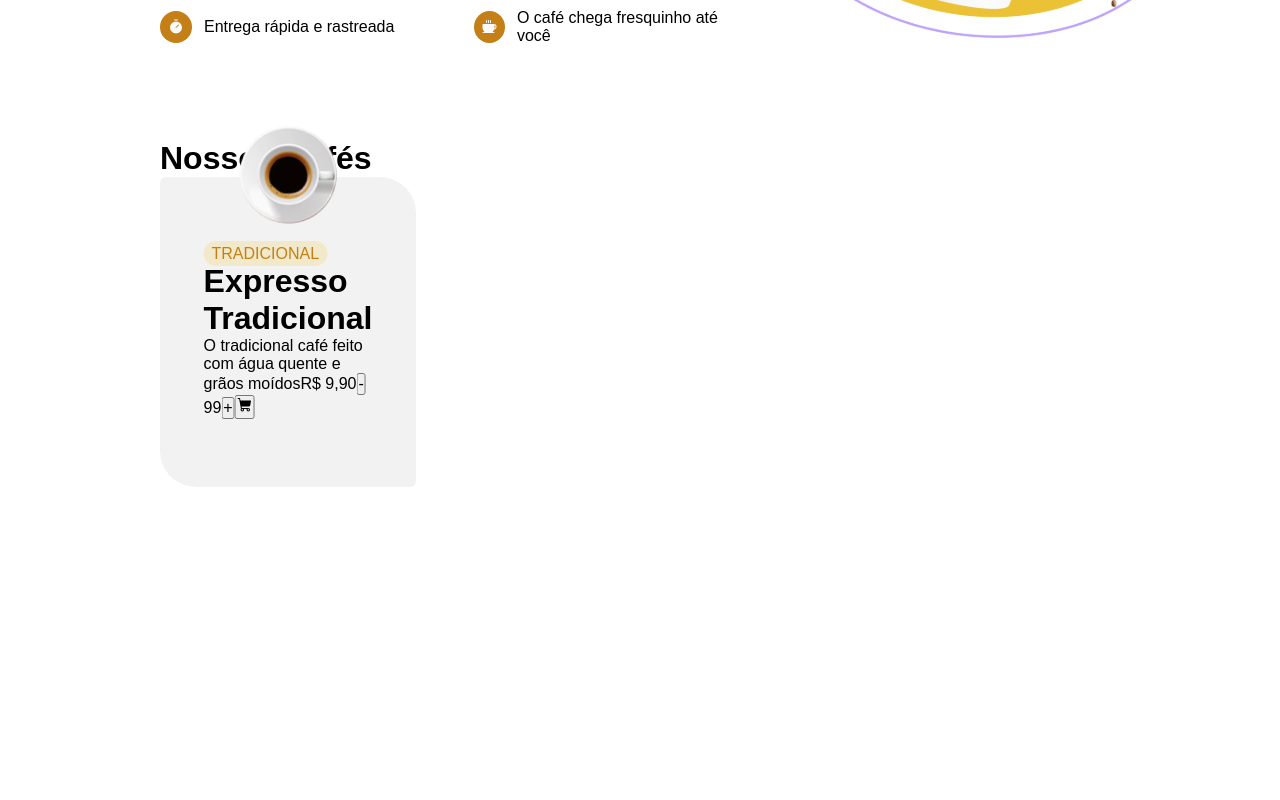
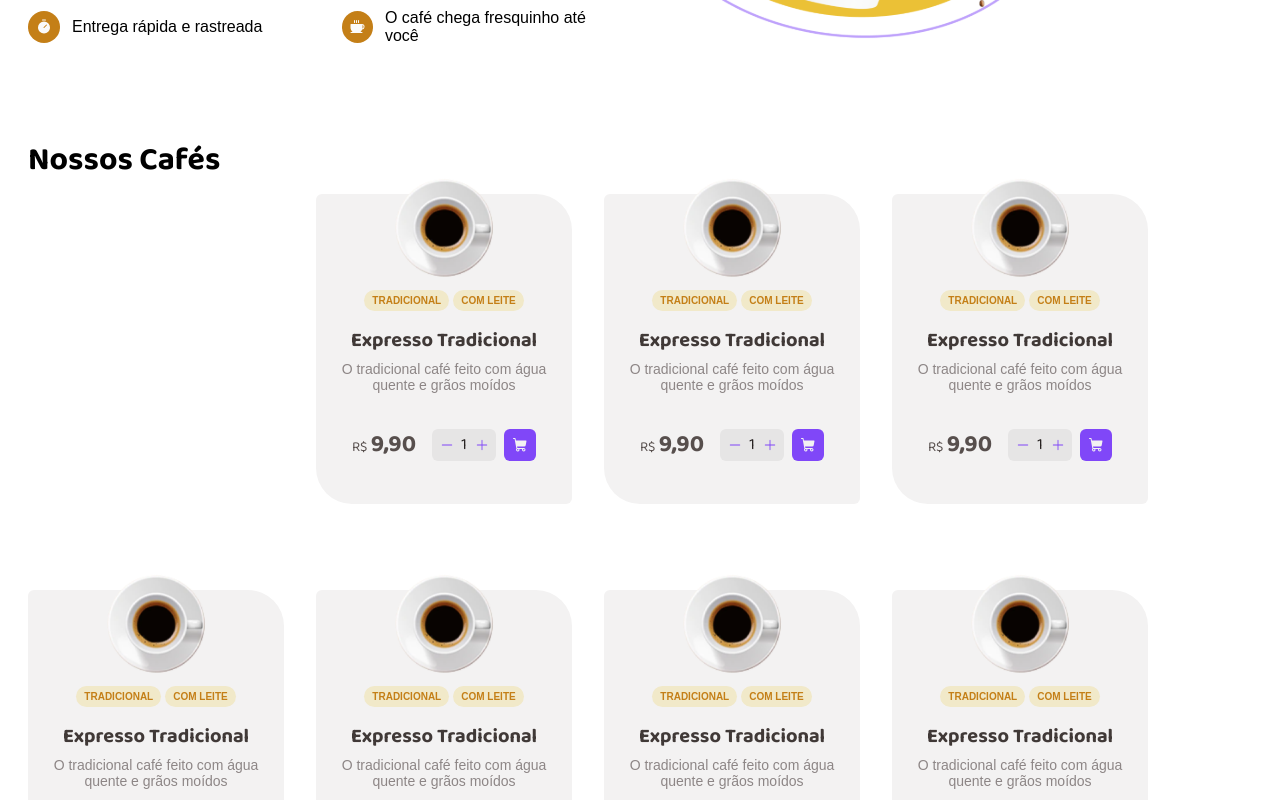
Before and after one commit to nson22/coffee-delivery-rocketseat, a React (Vite) app: page / in a window 1280 px wide. Shown: the part 480-1280 px from the top of the page. Before the commit the page ends 999 px from the top, so only its background shows below. Built offline with nearby package versions, Linux system fonts and the light colour scheme.

Commit message:
Ajustando laytout

```diff
--- a/src/components/Header/styles.ts
+++ b/src/components/Header/styles.ts
@@ -2,6 +2,7 @@ import styled from "styled-components";
 
 export const HeaderContainer = styled.div`
   display: flex;
+  max-width: 70rem;
   align-items: center;
   justify-content: space-between;
 
@@ -17,7 +18,6 @@ export const HeaderContainer = styled.div`
     }
   }
 `;
-
 
 const BaseButton = styled.button`
   display: flex;
--- a/src/layouts/DefaultLayout/styles.ts
+++ b/src/layouts/DefaultLayout/styles.ts
@@ -1,10 +1,11 @@
 import styled from "styled-components";
 
 export const LayoutContainer = styled.div`
+  display: flex;
+  align-items: center;
+  justify-content: center;
+  flex-direction: column;
   padding: 2rem 10rem;
-
   background: ${(props) => props.theme["gray-100"]};
-
-  display: flex;
-  flex-direction: column;
+  max-width: 70rem;
 `;
--- /dev/null
+++ b/src/pages/Home/components/CoffeeCard/index.tsx
@@ -0,0 +1,50 @@
+import { Minus, Plus, ShoppingCart } from "@phosphor-icons/react";
+import CafeExpresso from "../../../../assets/cd-expresso.svg";
+
+import {
+  CoffeeCardAddItem,
+  CoffeeCardContainer,
+  CoffeeCardDescrition,
+  CoffeeCardPrice,
+  CoffeeCardPriceContainer,
+  CoffeeCardQuantityContainer,
+  CoffeeCardTag,
+  CoffeeCardTagContainer,
+  CoffeeCardTitle,
+  CoffeeCardTitleDescription,
+} from "./style";
+
+export function CoffeeCard() {
+  return (
+    <CoffeeCardContainer>
+      <img src={CafeExpresso} alt="" />
+      <CoffeeCardDescrition>
+        <CoffeeCardTagContainer>
+          <CoffeeCardTag>TRADICIONAL</CoffeeCardTag>
+          <CoffeeCardTag>COM LEITE</CoffeeCardTag>
+        </CoffeeCardTagContainer>
+        <CoffeeCardTitle>Expresso Tradicional</CoffeeCardTitle>
+        <CoffeeCardTitleDescription>
+          O tradicional café feito com água quente e grãos moídos
+        </CoffeeCardTitleDescription>
+        <CoffeeCardPriceContainer>
+          <CoffeeCardPrice>
+            <small>R$</small> <strong>9,90</strong>
+          </CoffeeCardPrice>
+          <CoffeeCardQuantityContainer>
+            <button type="button">
+              <Minus size={14} />
+            </button>
+            <span>1</span>
+            <button type="button">
+              <Plus size={14} />
+            </button>
+          </CoffeeCardQuantityContainer>
+          <CoffeeCardAddItem type="button">
+            <ShoppingCart weight="fill" />
+          </CoffeeCardAddItem>
+        </CoffeeCardPriceContainer>
+      </CoffeeCardDescrition>
+    </CoffeeCardContainer>
+  );
+}
--- /dev/null
+++ b/src/pages/Home/components/CoffeeCard/style.ts
@@ -0,0 +1,114 @@
+import styled from "styled-components";
+
+export const CoffeeCardContainer = styled.div`
+  display: flex;
+  flex-direction: column;
+  justify-content: center;
+  align-items: center;
+  height: 19.375rem;
+  width: 16rem;
+  border-radius: 6px 36px;
+  background: ${(props) => props.theme["base-card"]};
+  margin-top: 3.375rem;
+
+  img {
+    margin-top: -3.5rem;
+  }
+`;
+
+export const CoffeeCardDescrition = styled.div`
+  display: flex;
+  flex-direction: column;
+  justify-content: center;
+  align-items: center;
+  width: 13.5rem;
+`;
+
+export const CoffeeCardTagContainer = styled.div`
+  display: flex;
+  justify-content: center;
+  align-items: center;
+  gap: 0.25rem;
+`;
+
+export const CoffeeCardTag = styled.span`
+  font-size: 0.625rem;
+  line-height: 1.3;
+  border-radius: 100px;
+  padding: 0.25rem 0.5rem;
+  color: ${(props) => props.theme["yellow-dark"]};
+  background: ${(props) => props.theme["yellow-light"]};
+  font-weight: 700;
+  margin-top: 0.75rem;
+`;
+
+export const CoffeeCardTitle = styled.span`
+  font-weight: bold;
+  font-family: "Baloo 2", sans-serif;
+  font-size: 1.25rem;
+  margin-top: 1rem;
+  line-height: 1.3;
+  color: ${(props) => props.theme["base-subtitle"]};
+`;
+
+export const CoffeeCardTitleDescription = styled.span`
+  text-align: center;
+  font-size: 0.875rem;
+  margin-top: 0.5rem;
+  color: ${(props) => props.theme["base-label"]};
+`;
+
+export const CoffeeCardPriceContainer = styled.div`
+  display: flex;
+  align-items: center;
+  justify-content: center;
+  width: 13rem;
+  margin-top: 2rem;
+`;
+
+export const CoffeeCardPrice = styled.span`
+  font-family: "Baloo 2", sans-serif;
+  color: ${(props) => props.theme["base-text"]};
+
+  small {
+    font-size: 0.875rem;
+  }
+
+  strong {
+    font-size: 1.5rem;
+  }
+`;
+
+export const CoffeeCardQuantityContainer = styled.div`
+  display: flex;
+  align-items: center;
+  justify-content: space-evenly;
+  background: ${(props) => props.theme["base-button"]};
+  width: 4rem;
+  border-radius: 6px;
+  margin: 0 0.5rem 0 1rem;
+  height: 2rem;
+
+  button {
+    border: 0;
+    background: ${(props) => props.theme["base-button"]};
+    color: ${(props) => props.theme["purple"]};
+    line-height: 0;
+  }
+
+  span {
+    text-align: center;
+    font-family: "Baloo 2", sans-serif;
+    color: ${(props) => props.theme["base-title"]};
+  }
+`;
+
+export const CoffeeCardAddItem = styled.button`
+  border: 0;
+  width: 2rem;
+  height: 2rem;
+  border-radius: 6px;
+  background: ${(props) => props.theme["purple"]};
+  line-height: 0;
+  color: ${(props) => props.theme["base-card"]};
+`;
--- a/src/pages/Home/index.tsx
+++ b/src/pages/Home/index.tsx
@@ -1,7 +1,15 @@
 import { Coffee, Package, ShoppingCart, Timer } from "@phosphor-icons/react";
 import ImageMakert from "../../assets/cd-image-market.svg";
-import CafeExpresso from "../../assets/cd-expresso.svg";
-import { IntroMainContainer, IntroItems, IntroItemsGrid, IntroShoppingCartIcon, IntroSubtitle, IntroTitle, CoffeeCard, CoffeeCardImage, CoffeeCardTag, CoffeeCardContainer } from "./styles";
+import {
+  IntroMainContainer,
+  IntroItems,
+  IntroItemsGrid,
+  IntroShoppingCartIcon,
+  IntroSubtitle,
+  IntroTitle,
+  CoffeeCardsList,
+} from "./styles";
+import { CoffeeCard } from "./components/CoffeeCard";
 
 export function Home() {
   return (
@@ -9,8 +17,13 @@ export function Home() {
       <main>
         <IntroMainContainer>
           <div>
-            <IntroTitle>Encontre o café perfeito para qualquer hora do dia</IntroTitle>
-            <IntroSubtitle>Com o Coffee Delivery você recebe seu café onde estiver, a qualquer hora</IntroSubtitle>
+            <IntroTitle>
+              Encontre o café perfeito para qualquer hora do dia
+            </IntroTitle>
+            <IntroSubtitle>
+              Com o Coffee Delivery você recebe seu café onde estiver, a
+              qualquer hora
+            </IntroSubtitle>
             <IntroItemsGrid>
               <IntroItems>
                 <IntroShoppingCartIcon>
@@ -42,22 +55,19 @@ export function Home() {
             <img src={ImageMakert} alt="" />
           </div>
         </IntroMainContainer>
-        <h1>Nossos Cafés</h1>
-        <CoffeeCard>
-          <CoffeeCardImage>
-            <img src={CafeExpresso} alt="" />
-          </CoffeeCardImage>
-          <CoffeeCardContainer>
-            <CoffeeCardTag>TRADICIONAL</CoffeeCardTag>
-            <h1>Expresso Tradicional</h1>
-            <span>O tradicional café feito com água quente e grãos moídos</span>
-            <span>R$ 9,90</span>
-            <button type="button">-</button>
-            <span>99</span>
-            <button type="button">+</button>
-            <button type="button"><ShoppingCart weight="fill" /></button>
-          </CoffeeCardContainer>
-        </CoffeeCard>
+        <CoffeeCardsList>
+          <h1>Nossos Cafés</h1>
+          <CoffeeCard />
+          <CoffeeCard />
+          <CoffeeCard />
+          <CoffeeCard />
+          <CoffeeCard />
+          <CoffeeCard />
+          <CoffeeCard />
+          <CoffeeCard />
+          <CoffeeCard />
+          <CoffeeCard />
+        </CoffeeCardsList>
       </main>
     </>
   );
--- a/src/pages/Home/styles.ts
+++ b/src/pages/Home/styles.ts
@@ -5,6 +5,7 @@ export const IntroMainContainer = styled.div`
   align-items: center;
   height: 544px;
   justify-content: space-between;
+  max-width: 70rem;
 `;
 
 export const IntroTitle = styled.h1`
@@ -20,7 +21,7 @@ export const IntroSubtitle = styled.p`
   font-size: 1.25rem;
   height: 52px;
   margin-top: 1rem;
-`
+`;
 
 export const IntroItemsGrid = styled.div`
   display: grid;
@@ -29,7 +30,7 @@ export const IntroItemsGrid = styled.div`
   align-self: start;
   gap: 1.25rem;
   column-gap: 2.5rem;
-`
+`;
 
 export const IntroIconBase = styled.i`
   display: flex;
@@ -38,20 +39,21 @@ export const IntroIconBase = styled.i`
   height: 2rem;
   width: 2rem;
   border-radius: 100%;
+  svg {
+    line-height: 0;
+  }
 `;
 
-
-export const IntroShoppingCartIcon = styled((IntroIconBase))`
+export const IntroShoppingCartIcon = styled(IntroIconBase)`
   background: ${(props) => props.theme["yellow-dark"]};
   color: ${(props) => props.theme["background"]};
 `;
-
 
 export const IntroItems = styled.span`
   display: flex;
   align-items: center;
   gap: 0.75rem;
-`
+`;
 
 export const IntroImage = styled.div`
   display: flex;
@@ -59,32 +61,19 @@ export const IntroImage = styled.div`
   justify-content: center;
   width: 29.75rem;
   height: 22.5rem;
-`
+`;
 
+export const CoffeeCardsList = styled.div`
+  /* display: flex;
+  flex-direction: column; */
+  display: grid;
+  grid-template-columns: 1fr 1fr 1fr 1fr;
+  gap: 2rem;
+  width: 29.75rem;
 
-export const CoffeeCard = styled.div`
-  height: 19.375rem;
-  width: 16rem;
-  border-radius: 6px 36px;
-  background: ${props => props.theme["base-card"]};
-  position: relative;
-`
-
-export const CoffeeCardImage = styled.div`
-  position: absolute;
-  left: 50%;
-  transform: translateY(-50%) translateX(-50%);
-  `
-export const CoffeeCardContainer = styled.div`
-  position: absolute;
-  top: 50%;
-  left: 50%;
-  transform: translateY(-50%) translateX(-50%);
-`
-
-export const CoffeeCardTag = styled.span`
-  border-radius: 100px;
-  padding:  0.25rem 0.5rem;
-  color: ${props => props.theme["yellow-dark"]};
-  background: ${props => props.theme["yellow-light"]};
-`
+  h1 {
+    font-family: "Baloo 2", sans-serif;
+    font-size: 2rem;
+    line-height: 1.3;
+  }
+`;
```
Lines whose indentation alone changed are shown as unchanged.
